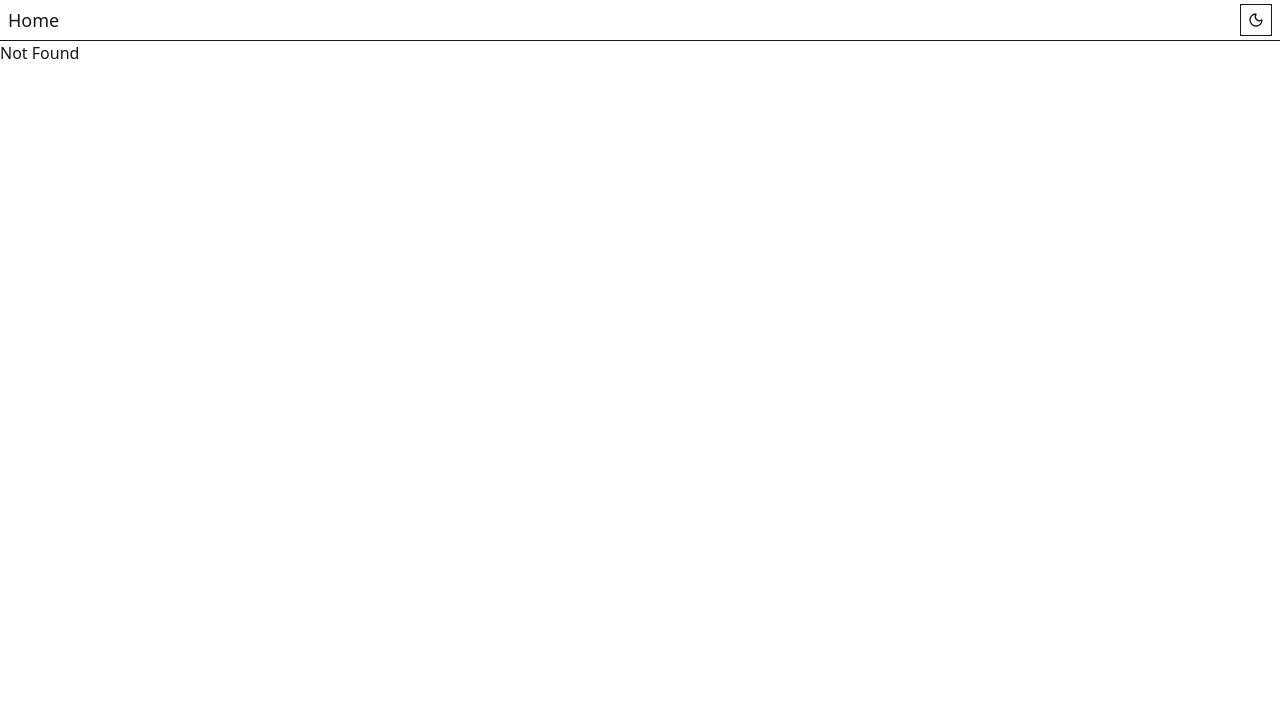
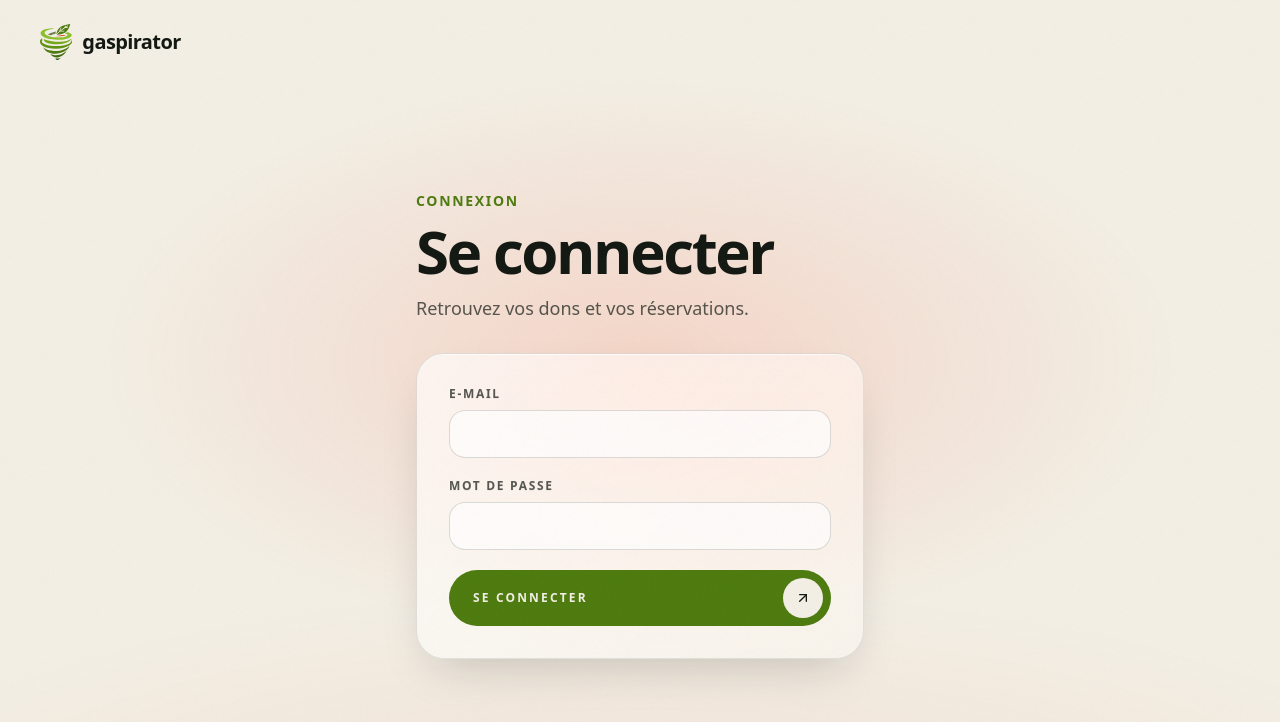
Before and after one commit to Nathanmar/gaspirator, a React (Vite) app in the folder apps/web/: page /login in a window 1280 px wide. Before the commit this address had no page. Shown: the top 722 px of the page. Built offline with nearby package versions, Linux system fonts and the light colour scheme.

Commit message:
feat(web): GREEN add login page in the landing visual identity

```diff
--- /dev/null
+++ b/apps/web/src/components/form-controls.tsx
@@ -0,0 +1,105 @@
+import type { ComponentProps, ReactNode } from "react";
+
+import { ArrowUpRight, CircleAlert, LoaderCircle } from "lucide-react";
+
+import { cn } from "@/lib/utils";
+
+// Form controls in the landing page's visual identity. Mobile first: 48px tall touch targets and a
+// 16px font size, below which iOS zooms in on the focused field.
+
+const labelClass = "text-xs font-semibold tracking-[0.14em] text-cream/70 uppercase";
+
+const controlClass =
+  "h-12 w-full rounded-2xl border border-cream/15 bg-white/70 px-4 text-base text-cream outline-none transition-colors placeholder:text-cream/40 focus-visible:border-lime focus-visible:ring-2 focus-visible:ring-lime/30 aria-invalid:border-tomato aria-invalid:ring-2 aria-invalid:ring-tomato/20";
+
+type FieldProps = {
+  id: string;
+  label: string;
+  // First validation error of the field, shown under it and announced with it.
+  error?: string;
+};
+
+function errorId(id: string) {
+  return `${id}-error`;
+}
+
+// Links the control to its error so screen readers read both.
+function errorAttributes(id: string, error?: string) {
+  return error ? { "aria-invalid": true, "aria-describedby": errorId(id) } : {};
+}
+
+function FieldError({ id, error }: { id: string; error?: string }) {
+  if (!error) return null;
+  return (
+    <p id={errorId(id)} className="text-sm font-medium text-tomato">
+      {error}
+    </p>
+  );
+}
+
+export function TextField({
+  id,
+  label,
+  error,
+  className,
+  ...props
+}: FieldProps & Omit<ComponentProps<"input">, "id">) {
+  return (
+    <div className="flex flex-col gap-2">
+      <label htmlFor={id} className={labelClass}>
+        {label}
+      </label>
+      <input
+        id={id}
+        className={cn(controlClass, className)}
+        {...errorAttributes(id, error)}
+        {...props}
+      />
+      <FieldError id={id} error={error} />
+    </div>
+  );
+}
+
+export function SubmitButton({
+  pending,
+  pendingLabel,
+  children,
+}: {
+  pending: boolean;
+  // Replaces the label while the request is running, e.g. "Connexion…".
+  pendingLabel: string;
+  children: ReactNode;
+}) {
+  return (
+    <button
+      type="submit"
+      disabled={pending}
+      className="group inline-flex h-14 w-full items-center justify-between gap-4 rounded-full bg-lime py-2 pr-2 pl-6 text-xs font-semibold tracking-[0.18em] text-ink uppercase transition-opacity disabled:cursor-wait disabled:opacity-70"
+    >
+      {pending ? pendingLabel : children}
+      <span
+        aria-hidden="true"
+        className="grid size-10 place-items-center rounded-full bg-ink text-cream transition-transform duration-300 group-hover:rotate-45 group-disabled:rotate-0"
+      >
+        {pending ? (
+          <LoaderCircle className="size-4 animate-spin" />
+        ) : (
+          <ArrowUpRight className="size-4" />
+        )}
+      </span>
+    </button>
+  );
+}
+
+/** Error of the whole form (wrong credentials, server unreachable…), announced when it appears. */
+export function FormAlert({ children }: { children: ReactNode }) {
+  return (
+    <p
+      role="alert"
+      className="flex gap-3 rounded-2xl border border-tomato/30 bg-tomato/10 px-4 py-3 text-sm leading-snug font-medium text-cream"
+    >
+      <CircleAlert aria-hidden="true" className="mt-0.5 size-4 shrink-0 text-tomato" />
+      {children}
+    </p>
+  );
+}
--- a/apps/web/src/features/auth/auth-api.ts
+++ b/apps/web/src/features/auth/auth-api.ts
@@ -1,4 +1,7 @@
 import { apiRequest } from "@/lib/api-client";
+
+/** `OrganizationType` in the API contract. */
+export type OrganizationType = "supplier" | "association";
 
 /** `LoginRequest` in the API contract. */
 export type LoginRequest = {
--- /dev/null
+++ b/apps/web/src/features/auth/auth-layout.tsx
@@ -0,0 +1,60 @@
+import type { ReactNode } from "react";
+
+import { Link } from "@tanstack/react-router";
+
+import { LogoMark } from "@/components/landing/logo-mark";
+import { cn } from "@/lib/utils";
+
+type AuthLayoutProps = {
+  // Small lime line above the title, as on the landing page.
+  eyebrow: string;
+  title: string;
+  description?: ReactNode;
+  // Under the card: link to the other auth page.
+  footer?: ReactNode;
+  // The registration form needs more room than the login form.
+  wide?: boolean;
+  children: ReactNode;
+};
+
+/**
+ * Shell of the login and registration pages, in the landing page's visual identity: the `landing`
+ * class brings its colour tokens (paper background, lime and tomato accents), plus its glow,
+ * glass card and grain. One column on mobile; the content is centred on larger screens.
+ */
+export function AuthLayout({ eyebrow, title, description, footer, wide, children }: AuthLayoutProps) {
+  return (
+    <div className="landing relative isolate flex min-h-svh flex-col bg-ink font-display text-cream">
+      <div aria-hidden="true" className="landing-glow pointer-events-none fixed inset-0 -z-10" />
+
+      <header className="px-5 py-4 md:px-10 md:py-6">
+        <Link
+          to="/"
+          className="inline-flex items-center gap-2.5"
+          aria-label="Gaspirator, retour à l'accueil"
+        >
+          <LogoMark className="h-9 w-auto" />
+          <span className="text-xl font-bold tracking-[-0.03em]">gaspirator</span>
+        </Link>
+      </header>
+
+      <main className="flex flex-1 justify-center px-5 pt-6 pb-16 md:items-center md:px-10">
+        <div className={cn("w-full", wide ? "max-w-2xl" : "max-w-md")}>
+          <p className="text-sm font-semibold tracking-[0.12em] text-lime uppercase">{eyebrow}</p>
+          <h1 className="mt-3 text-5xl leading-[0.95] font-extrabold tracking-[-0.04em] md:text-6xl">
+            {title}
+          </h1>
+          {description && (
+            <p className="mt-4 text-base leading-snug text-cream/70 md:text-lg">{description}</p>
+          )}
+
+          <div className="glass mt-8 rounded-[28px] p-5 sm:p-8">{children}</div>
+
+          {footer && <p className="mt-6 text-center text-sm text-cream/70">{footer}</p>}
+        </div>
+      </main>
+
+      <div aria-hidden="true" className="grain" />
+    </div>
+  );
+}
--- /dev/null
+++ b/apps/web/src/features/auth/auth-search.ts
@@ -0,0 +1,9 @@
+import { z } from "zod";
+
+/**
+ * Search params of the auth pages: `?role=` is the audience chosen on the landing page
+ * (`OrganizationType` of the contract). An unknown value is dropped instead of breaking the page.
+ */
+export const authSearchSchema = z.object({
+  role: z.enum(["supplier", "association"]).optional().catch(undefined),
+});
--- a/apps/web/src/features/auth/login-form.tsx
+++ b/apps/web/src/features/auth/login-form.tsx
@@ -1,19 +1,25 @@
-import type { z } from "zod";
+import { revalidateLogic, useForm } from "@tanstack/react-form";
 
-import { useForm } from "@tanstack/react-form";
+import { SubmitButton, TextField } from "@/components/form-controls";
 
-import { Button } from "@/components/ui/button";
-import { Input } from "@/components/ui/input";
-import { Label } from "@/components/ui/label";
+import { type LoginFormValues, loginSchema } from "./login-schema";
 
-import { loginSchema } from "./login-schema";
+const FIELDS = [
+  { name: "email", label: "E-mail", type: "email", autoComplete: "email" },
+  { name: "password", label: "Mot de passe", type: "password", autoComplete: "current-password" },
+] as const;
 
-type LoginValues = z.output<typeof loginSchema>;
+type LoginFormProps = {
+  // While the returned promise is pending, the submit button is disabled.
+  onSubmit: (values: LoginFormValues) => void | Promise<void>;
+};
 
-export function LoginForm({ onSubmit }: { onSubmit: (values: LoginValues) => void }) {
+export function LoginForm({ onSubmit }: LoginFormProps) {
   const form = useForm({
     defaultValues: { email: "", password: "" },
-    validators: { onSubmit: loginSchema },
+    // Validate on submit first, then on every change so an error goes away as soon as it is fixed.
+    validationLogic: revalidateLogic(),
+    validators: { onDynamic: loginSchema },
     // Parse again so the submitted email is trimmed, as the schema defines.
     onSubmit: ({ value }) => onSubmit(loginSchema.parse(value)),
   });
@@ -21,47 +27,35 @@ export function LoginForm({ onSubmit }: { onSubmit: (values: LoginValues) => voi
   return (
     <form
       noValidate
-      className="flex flex-col gap-4"
+      className="flex flex-col gap-5"
       onSubmit={(e) => {
         e.preventDefault();
         void form.handleSubmit();
       }}
     >
-      {(
-        [
-          { name: "email", label: "E-mail", type: "email", autoComplete: "email" },
-          { name: "password", label: "Mot de passe", type: "password", autoComplete: "current-password" },
-        ] as const
-      ).map(({ name, label, type, autoComplete }) => (
+      {FIELDS.map(({ name, ...input }) => (
         <form.Field key={name} name={name}>
-          {(field) => {
-            const error = field.state.meta.errors[0]?.message;
-            const errorId = `${name}-error`;
-            return (
-              <div className="flex flex-col gap-1.5">
-                <Label htmlFor={name}>{label}</Label>
-                <Input
+          {(field) => (
+            <TextField
               id={name}
               name={name}
-                  type={type}
-                  autoComplete={autoComplete}
+              {...input}
               value={field.state.value}
               onBlur={field.handleBlur}
               onChange={(e) => field.handleChange(e.target.value)}
-                  aria-invalid={error ? true : undefined}
-                  aria-describedby={error ? errorId : undefined}
+              error={field.state.meta.errors[0]?.message}
             />
-                {error && (
-                  <p id={errorId} className="text-xs text-destructive">
-                    {error}
-                  </p>
           )}
-              </div>
-            );
-          }}
         </form.Field>
       ))}
-      <Button type="submit">Se connecter</Button>
+
+      <form.Subscribe selector={(state) => state.isSubmitting}>
+        {(isSubmitting) => (
+          <SubmitButton pending={isSubmitting} pendingLabel="Connexion…">
+            Se connecter
+          </SubmitButton>
+        )}
+      </form.Subscribe>
     </form>
   );
 }
--- /dev/null
+++ b/apps/web/src/features/auth/login-page.tsx
@@ -0,0 +1,66 @@
+import { useState } from "react";
+
+import { useNavigate } from "@tanstack/react-router";
+import { toast } from "sonner";
+
+import { FormAlert } from "@/components/form-controls";
+import { ApiError, NetworkError } from "@/lib/api-client";
+
+import { type OrganizationType, login } from "./auth-api";
+import { AuthLayout } from "./auth-layout";
+import { useAuthStore } from "./auth-store";
+import { LoginForm } from "./login-form";
+import type { LoginFormValues } from "./login-schema";
+
+const SPACE_BY_ROLE: Record<OrganizationType, string> = {
+  supplier: "Espace fournisseur",
+  association: "Espace association",
+};
+
+/**
+ * Message shown for a failed login. 401 and 403 get our own text: the contract makes the 401
+ * message deliberately vague, and the mock server returns the same example body for every error.
+ */
+function loginErrorMessage(error: unknown): string {
+  if (error instanceof ApiError) {
+    if (error.status === 401) return "E-mail ou mot de passe incorrect.";
+    if (error.status === 403) {
+      return "Votre compte n'est pas encore actif : votre demande d'inscription est en attente de validation ou a été refusée.";
+    }
+    return error.message;
+  }
+  if (error instanceof NetworkError) return error.message;
+  // Anything else is a bug: let it surface instead of hiding it behind a message.
+  throw error;
+}
+
+export function LoginPage({ role }: { role?: OrganizationType }) {
+  const navigate = useNavigate();
+  const setTokens = useAuthStore((state) => state.setTokens);
+  const [error, setError] = useState<string | null>(null);
+
+  async function handleSubmit(credentials: LoginFormValues) {
+    setError(null);
+    try {
+      setTokens(await login(credentials));
+    } catch (failure) {
+      setError(loginErrorMessage(failure));
+      return;
+    }
+    toast.success("Vous êtes connecté.");
+    await navigate({ to: "/" });
+  }
+
+  return (
+    <AuthLayout
+      eyebrow={role ? SPACE_BY_ROLE[role] : "Connexion"}
+      title="Se connecter"
+      description="Retrouvez vos dons et vos réservations."
+    >
+      <div className="flex flex-col gap-5">
+        {error && <FormAlert>{error}</FormAlert>}
+        <LoginForm onSubmit={handleSubmit} />
+      </div>
+    </AuthLayout>
+  );
+}
--- a/apps/web/src/routeTree.gen.ts
+++ b/apps/web/src/routeTree.gen.ts
@@ -10,33 +10,43 @@
 
 import { Route as rootRouteImport } from './routes/__root'
 import { Route as IndexRouteImport } from './routes/index'
+import { Route as LoginRouteImport } from './routes/login'
 
 const IndexRoute = IndexRouteImport.update({
   id: '/',
   path: '/',
   getParentRoute: () => rootRouteImport,
 } as any)
+const LoginRoute = LoginRouteImport.update({
+  id: '/login',
+  path: '/login',
+  getParentRoute: () => rootRouteImport,
+} as any)
 
 export interface FileRoutesByFullPath {
   '/': typeof IndexRoute
+  '/login': typeof LoginRoute
 }
 export interface FileRoutesByTo {
   '/': typeof IndexRoute
+  '/login': typeof LoginRoute
 }
 export interface FileRoutesById {
   __root__: typeof rootRouteImport
   '/': typeof IndexRoute
+  '/login': typeof LoginRoute
 }
 export interface FileRouteTypes {
   fileRoutesByFullPath: FileRoutesByFullPath
-  fullPaths: '/'
+  fullPaths: '/' | '/login'
   fileRoutesByTo: FileRoutesByTo
-  to: '/'
-  id: '__root__' | '/'
+  to: '/' | '/login'
+  id: '__root__' | '/' | '/login'
   fileRoutesById: FileRoutesById
 }
 export interface RootRouteChildren {
   IndexRoute: typeof IndexRoute
+  LoginRoute: typeof LoginRoute
 }
 
 declare module '@tanstack/react-router' {
@@ -48,11 +58,19 @@ declare module '@tanstack/react-router' {
       preLoaderRoute: typeof IndexRouteImport
       parentRoute: typeof rootRouteImport
     }
+    '/login': {
+      id: '/login'
+      path: '/login'
+      fullPath: '/login'
+      preLoaderRoute: typeof LoginRouteImport
+      parentRoute: typeof rootRouteImport
+    }
   }
 }
 
 const rootRouteChildren: RootRouteChildren = {
   IndexRoute: IndexRoute,
+  LoginRoute: LoginRoute,
 }
 export const routeTree = rootRouteImport
   ._addFileChildren(rootRouteChildren)
--- a/apps/web/src/routes/__root.tsx
+++ b/apps/web/src/routes/__root.tsx
@@ -13,6 +13,8 @@ import { Toaster } from "@/components/ui/sonner";
 import "../index.css";
 
 export type RouterAppContext = Record<string, never>;
+
+const FULL_BLEED_PATHS = new Set(["/", "/login"]);
 
 export const Route = createRootRouteWithContext<RouterAppContext>()({
   component: RootComponent,
@@ -41,8 +43,10 @@ export const Route = createRootRouteWithContext<RouterAppContext>()({
 });
 
 function RootComponent() {
-  // The landing page is full-bleed and brings its own navigation.
-  const isLanding = useRouterState({ select: (state) => state.location.pathname === "/" });
+  // The landing and auth pages are full-bleed and bring their own navigation.
+  const isFullBleed = useRouterState({
+    select: (state) => FULL_BLEED_PATHS.has(state.location.pathname),
+  });
 
   return (
     <>
@@ -54,7 +58,7 @@ function RootComponent() {
         disableTransitionOnChange
         storageKey="vite-ui-theme"
       >
-        {isLanding ? (
+        {isFullBleed ? (
           <Outlet />
         ) : (
           <div className="grid h-svh grid-rows-[auto_1fr]">
--- /dev/null
+++ b/apps/web/src/routes/login.tsx
@@ -0,0 +1,15 @@
+import { createFileRoute } from "@tanstack/react-router";
+
+import { authSearchSchema } from "@/features/auth/auth-search";
+import { LoginPage } from "@/features/auth/login-page";
+
+export const Route = createFileRoute("/login")({
+  validateSearch: authSearchSchema,
+  head: () => ({ meta: [{ title: "Connexion — Gaspirator" }] }),
+  component: LoginRoute,
+});
+
+function LoginRoute() {
+  const { role } = Route.useSearch();
+  return <LoginPage role={role} />;
+}
```
Lines whose indentation alone changed are shown as unchanged.
